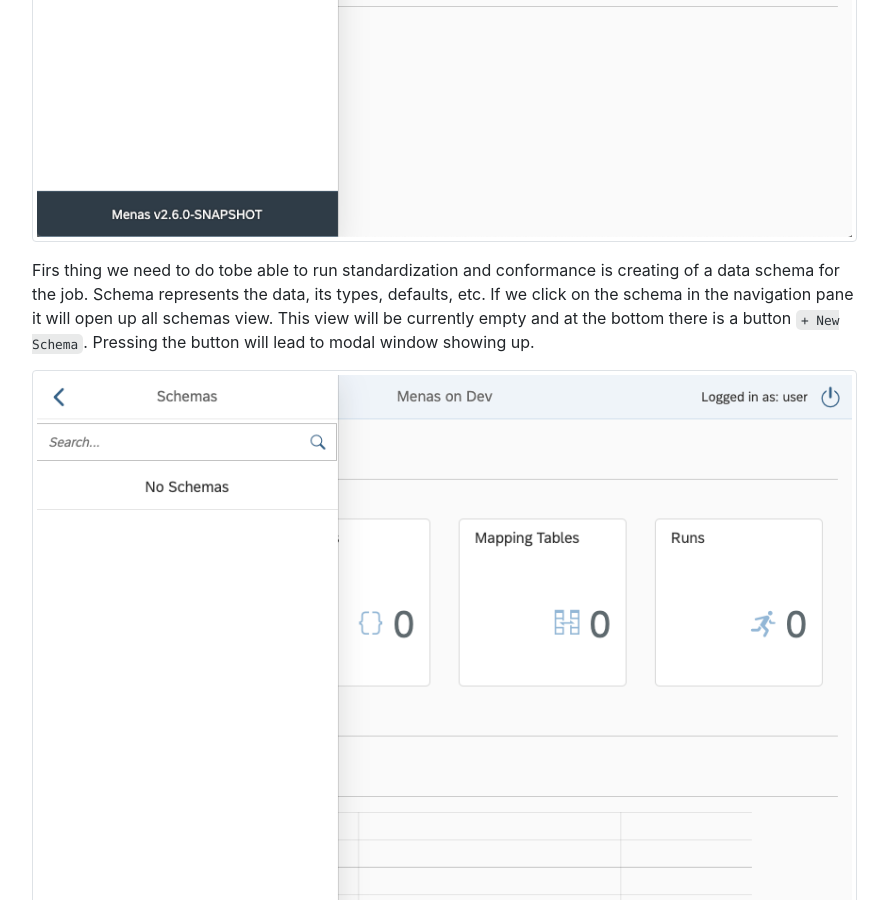
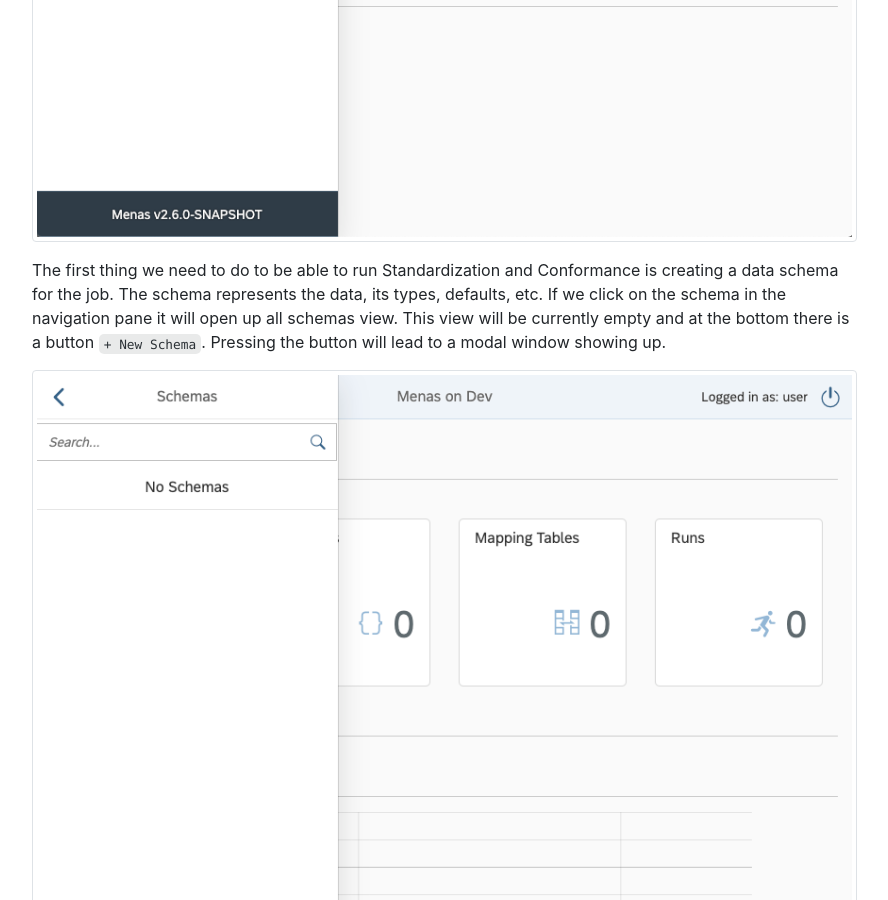
Before and after one commit to AbsaOSS/enceladus, a Jekyll site: the page built from _docs/2.0.0/usage/menas-quick-start.md, in a window 1280 px wide and 900 px high, scrolled down 2885 px. Shown: the whole window, without its empty margins (338-1226 px from the left). Built offline with Jekyll 4.4.1, drawn with Linux system fonts in a browser that asks for light colours; nearby versions of some CDN libraries.

Commit message:
Update _docs/2.0.0/usage/menas-quick-start.md
Co-authored-by: Daniel K <dk1844@gmail.com>

```diff
--- a/_docs/2.0.0/usage/menas-quick-start.md
+++ b/_docs/2.0.0/usage/menas-quick-start.md
@@ -20,7 +20,7 @@ In the top left corner of our current view we can see a button usually called `h
 
 {% include image.html name="usage/menas_navigation.png" alt="Menas Navigation" %}
 
-Firs thing we need to do tobe able to run standardization and conformance is creating of a data schema for the job. Schema represents the data, its types, defaults, etc. If we click on the schema in the navigation pane it will open up all schemas view. This view will be currently empty and at the bottom there is a button `+ New Schema`. Pressing the button will lead to modal window showing up.
+The first thing we need to do to be able to run Standardization and Conformance is creating a data schema for the job. The schema represents the data, its types, defaults, etc. If we click on the schema in the navigation pane it will open up all schemas view. This view will be currently empty and at the bottom there is a button `+ New Schema`. Pressing the button will lead to a modal window showing up.
 
 {% include image.html name="usage/menas_schemas_empty.png" alt="Menas Empty Schemas Pane" %}
 
```
